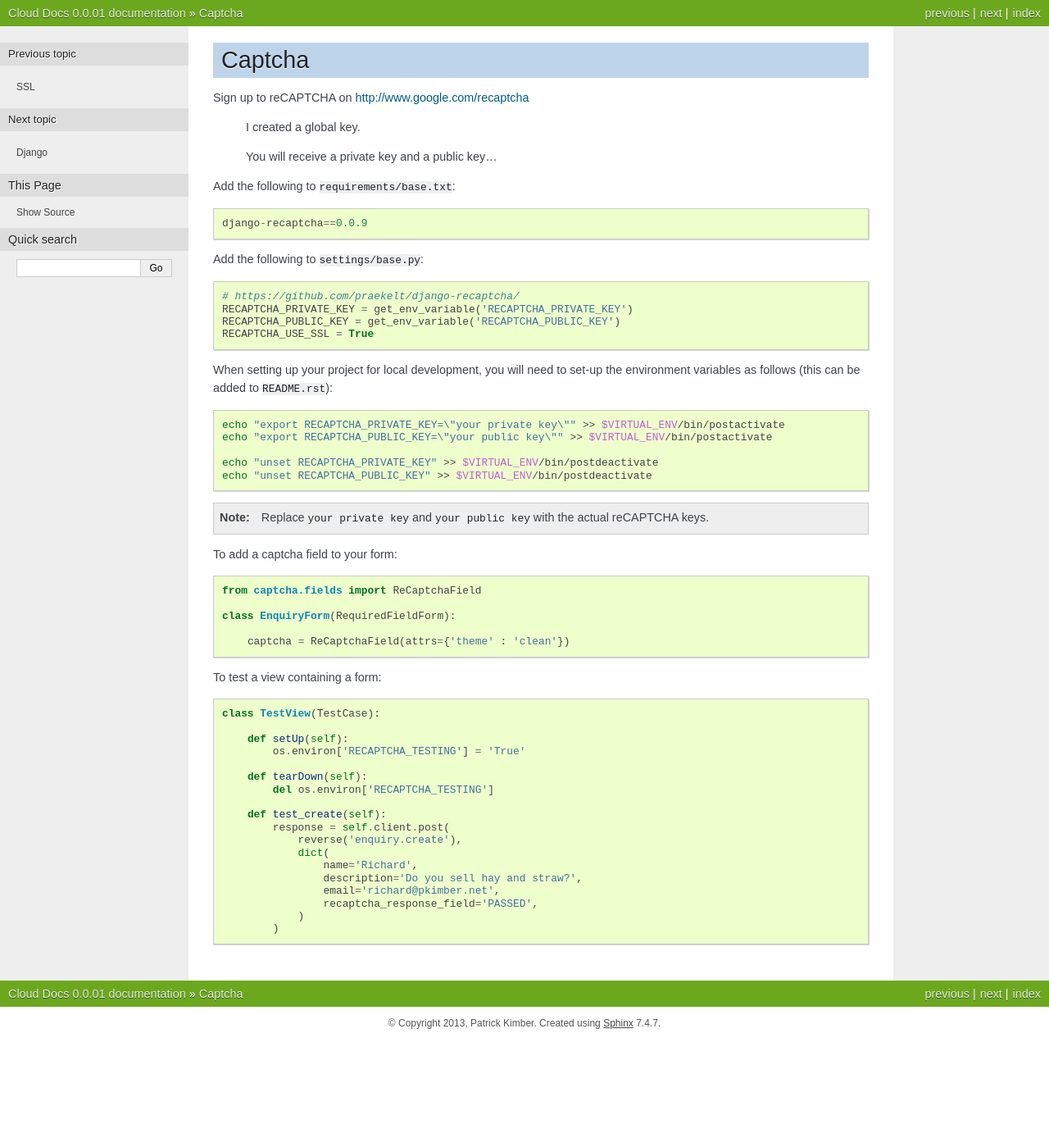
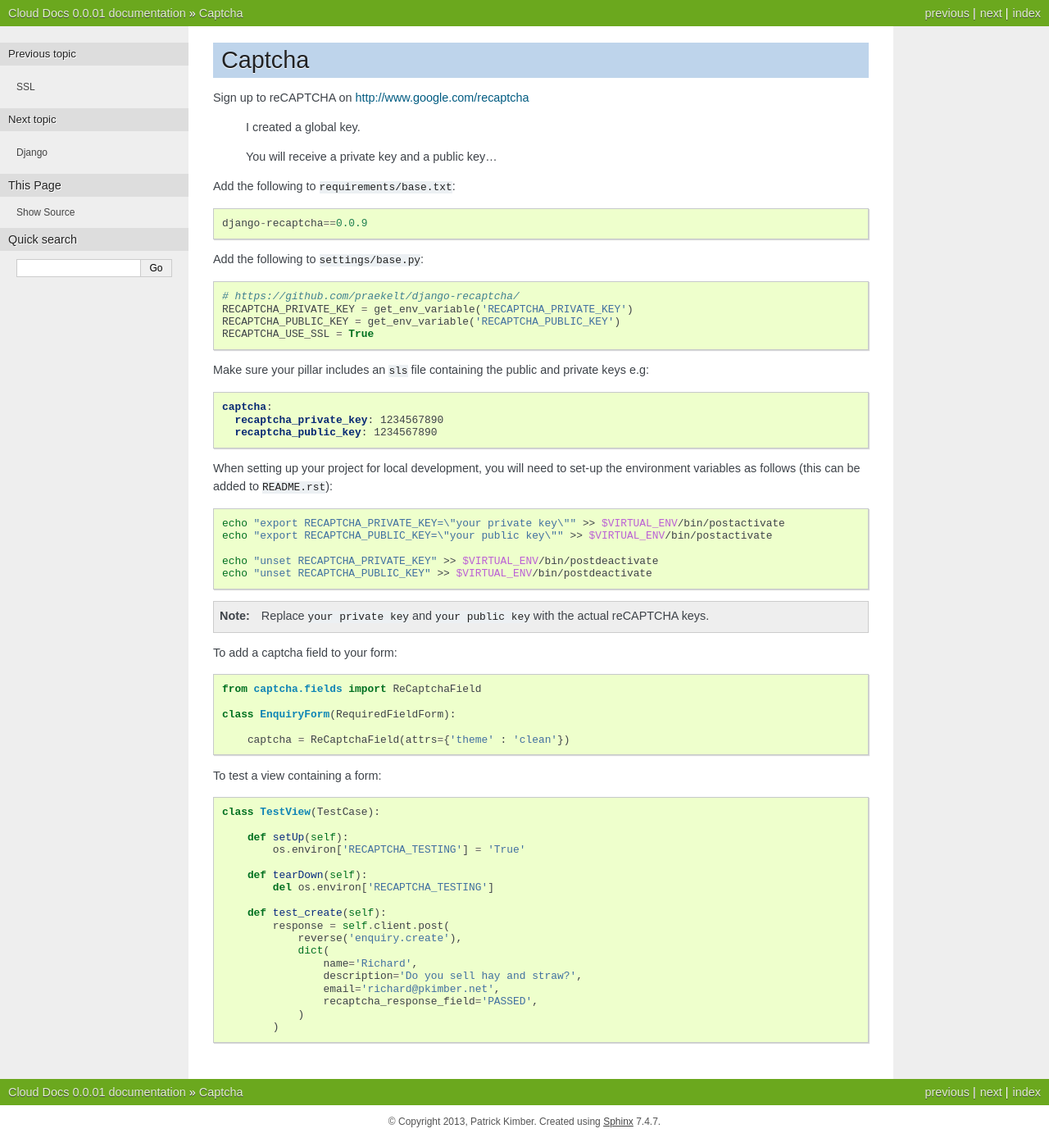
Before and after one commit to pkimber/old-docs-migrated-to-gitlab, a Sphinx documentation site: the page built from source/dev-captcha.rst, in a window 1280 px wide. Shown: the whole page at 82% size. Built offline with Sphinx 7.4.7, drawn with Linux system fonts in a browser that asks for light colours; before the commit the page ends 1268 px from its top, so only the background shows below that.

Commit message:
recaptcha keys in pillar

```diff
--- a/source/dev-captcha.rst
+++ b/source/dev-captcha.rst
@@ -19,6 +19,15 @@ Add the following to ``settings/base.py``::
   RECAPTCHA_PRIVATE_KEY = get_env_variable('RECAPTCHA_PRIVATE_KEY')
   RECAPTCHA_PUBLIC_KEY = get_env_variable('RECAPTCHA_PUBLIC_KEY')
   RECAPTCHA_USE_SSL = True
+
+Make sure your pillar includes an ``sls`` file containing the public and
+private keys e.g:
+
+.. code-block:: yaml
+
+  captcha:
+    recaptcha_private_key: 1234567890
+    recaptcha_public_key: 1234567890
 
 When setting up your project for local development, you will need to set-up the
 environment variables as follows (this can be added to ``README.rst``):
```
